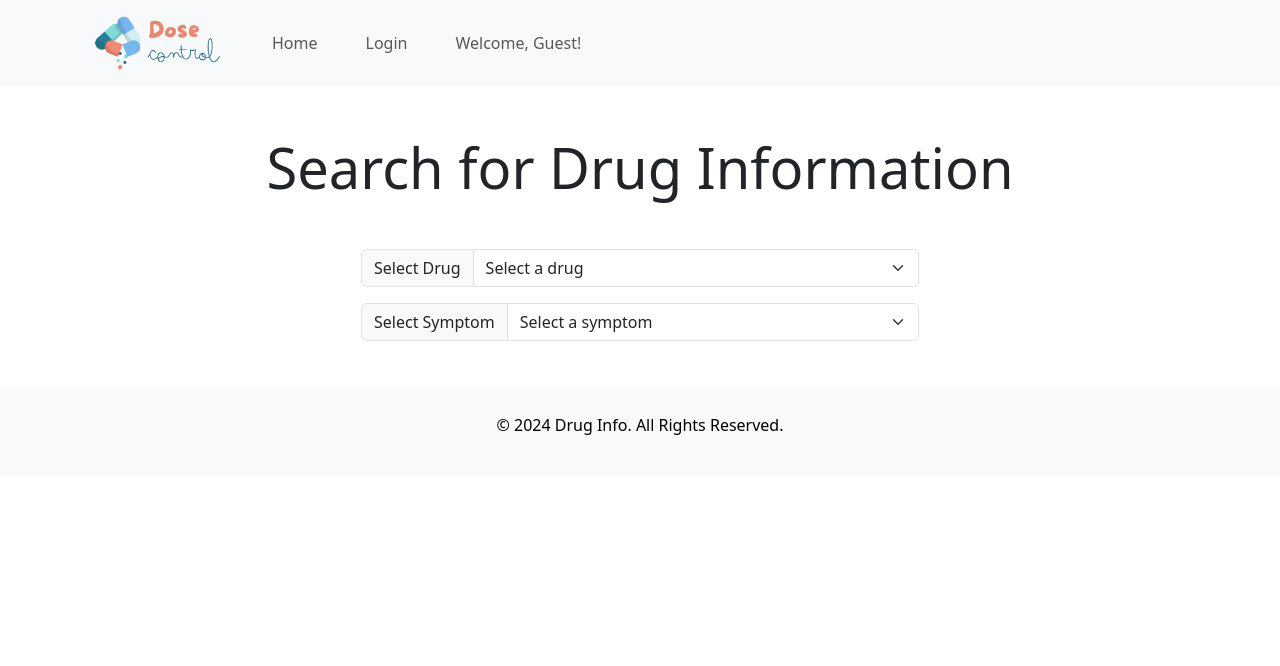
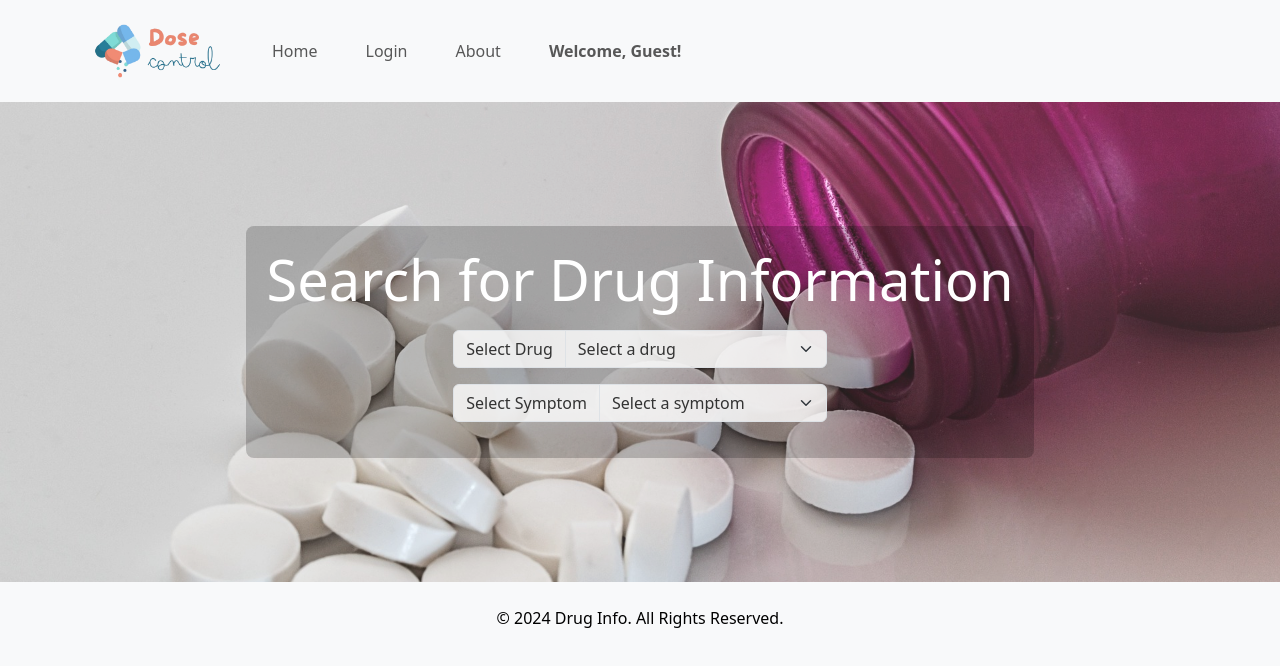
Before and after one commit to smitmacwan/dose-control, a React (Create React App) app in the folder code/frontend/: page / in a window 1280 px wide. Shown: the top 666 px of the page. Built offline with nearby package versions, Linux system fonts and the light colour scheme.

Commit message:
Design updated
1. about page added.
2. hero image added both in about and home , search is adjusted on the hero image in home page.
3. folder named "Image" created and sub folder "Hero" created for hero images.
4. css update for home and about page

```diff
--- /dev/null
+++ b/code/frontend/src/About.js
@@ -0,0 +1,32 @@
+import React from 'react';
+
+const About = () => {
+  return (
+    <>
+      <div className="about-hero-section">
+        <div className="hero-overlay">
+          <h1 className="display-3 text-white text-center">About Us</h1>
+        </div>
+      </div>
+
+      <div className="container my-5">
+        <p className="lead text-center">
+          Welcome to Dose Control, your trusted source for comprehensive drug information. Our app is designed to help you find reliable information about medications and their associated symptoms, so you can make informed health decisions.
+        </p>
+        <p className="text-center">
+          Whether you are looking for information on specific drugs, or symptoms treated by certain medications, Dose Control simplifies your search with accurate and up-to-date data sourced directly from reliable health agencies.
+        </p>
+        <p className="text-center">
+          Our mission is to make health information accessible and understandable for everyone. Dose Control empowers you to take control of your health, providing you with the right tools to explore treatments and make decisions with confidence.
+        </p>
+        <p className="text-center">
+          <strong>Contact Us:</strong><br />
+          Email: support@dosecontrol.com<br />
+          Phone: 123-456-7890
+        </p>
+      </div>
+    </>
+  );
+};
+
+export default About;
--- a/code/frontend/src/App.css
+++ b/code/frontend/src/App.css
@@ -13,7 +13,7 @@
 
 .table-b {
   background-color: #685569;
-  color: #fff;
+  color: #1a1a1a;
 }
 
 .select-drug {
@@ -78,3 +78,67 @@ footer {
 .btn-primary:hover {
   background-color: #0056b3;
 }
+
+/*hero section*/
+
+.hero-section {
+  position: relative;
+  height: 60vh;
+  display: flex;
+  align-items: center;
+  justify-content: center;
+  overflow: hidden;
+}
+
+.hero-section::before {
+  content: "";
+  background: url('Images/Hero/pills-384846_1920.jpg') center center/cover no-repeat;
+  opacity: 0.85;
+  position: absolute;
+  top: 0;
+  left: 0;
+  right: 0;
+  bottom: 0;
+  z-index: 1;
+}
+
+.hero-section .overlay {
+  position: relative;
+  z-index: 2;
+  background-color: rgba(0, 0, 0, 0.2);
+  padding: 20px;
+  border-radius: 8px;
+}
+
+.hero-section h1, .hero-section .input-group {
+  color: #ffffff;
+}
+
+.input-group-text, .form-select {
+  color: #333;
+  background-color: rgba(255, 255, 255, 0.8);
+}
+
+
+/*About*/
+
+.about-hero-section {
+  position: relative;
+  height: 50vh;
+  background: url('Images/Hero/pill-4897529_1920.jpg') center center/cover no-repeat;
+  display: flex;
+  align-items: center;
+  justify-content: center;
+  color: white;
+}
+
+.hero-overlay {
+  background-color: rgba(0, 0, 0, 0.6);
+  padding: 20px;
+  text-align: center;
+  width: 100%;
+  height: 100%;
+  display: flex;
+  align-items: center;
+  justify-content: center;
+}
--- a/code/frontend/src/App.js
+++ b/code/frontend/src/App.js
@@ -2,6 +2,8 @@ import React, { useState, useEffect } from 'react';
 import 'bootstrap/dist/css/bootstrap.min.css';
 import { Route, Routes } from 'react-router-dom';
 import Login from './Login';
+import About from './About';
+import './App.css'; // Import the CSS file for custom styles
 
 const App = () => {
   const [drugName, setDrugName] = useState('');
@@ -92,6 +94,7 @@ const App = () => {
                   <a className="nav-link px-4" href="#" onClick={handleLogout}>Logout</a>
                 </li>
               )}
+              <li className="nav-item"><a className="nav-link px-4" href="/about">About</a></li>
             </ul>
             <span className="navbar-text ml-auto px-4">
               {userName ? `Welcome, ${userName}!` : 'Welcome, Guest!'}
@@ -100,15 +103,16 @@ const App = () => {
         </div>
       </nav>
 
-      <div className="container my-5">
       <Routes>
         <Route
           path="/"
           element={
-              <div className="text-center">
-                <h1 className="display-4 mb-5">Search for Drug Information</h1>
+            <div>
+              <div className="hero-section text-center text-white d-flex align-items-center justify-content-center">
+                <div className="overlay">
+                  <h1 className="display-4">Search for Drug Information</h1>
 
-                <div className="input-group mb-3 w-50 mx-auto">
+                  <div className="input-group my-3 w-50 mx-auto">
                     <span className="input-group-text">Select Drug</span>
                     <select
                       className="form-select"
@@ -136,10 +140,13 @@ const App = () => {
                     </select>
                   </div>
 
-                {errorMessage && <div className="alert alert-danger">{errorMessage}</div>}
+                  {errorMessage && <div className="alert alert-danger mt-3">{errorMessage}</div>}
+                </div>
+              </div>
 
               {drugInfo && (
-                  <div className="table-responsive mt-4">
+                <div className="container my-5">
+                  <div className="table-responsive">
                     <table className="table table-striped table-bordered">
                       <thead>
                         <tr>
@@ -163,13 +170,14 @@ const App = () => {
                       </tbody>
                     </table>
                   </div>
+                </div>
               )}
             </div>
           }
         />
         <Route path="/login" element={<Login onLoginSuccess={handleLoginSuccess} />} />
+        <Route path="/about" element={<About />} />
       </Routes>
-      </div>
 
       <footer className="bg-light text-black py-4 text-center">
         <div className="container">
```
Also changed, not shown: code/frontend/src/Images/Hero/pill-4897529_1920.jpg (added), code/frontend/src/Images/Hero/pills-384846_1920.jpg (added). Lines whose indentation alone changed are shown as unchanged.
